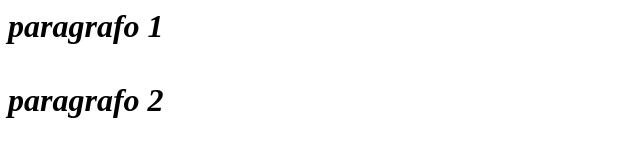
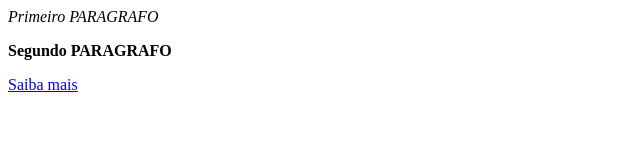
Before and after one commit to matheusodecam/Rocketseat-Exercicios, a plain HTML site: page index.html in a window 1280 px wide. Shown: the whole page, without its empty margins (0-640 px from the left). Drawn offline with Linux system fonts and the light colour scheme.

Commit message:
Segundo Commit

```diff
--- a/index.html
+++ b/index.html
@@ -1,5 +1,7 @@
-<h1>
-    <em>  paragrafo 1  </em>  <br> <br>
-    <em>  paragrafo 2  </em>
-    <a href="http//google.com"></a>
-</h1>
+<p>
+    <em> Primeiro PARAGRAFO </em>
+</p>
+<p>
+    <strong> Segundo PARAGRAFO </strong>
+</p>
+<a href="https://google.com">Saiba mais</a>
```
